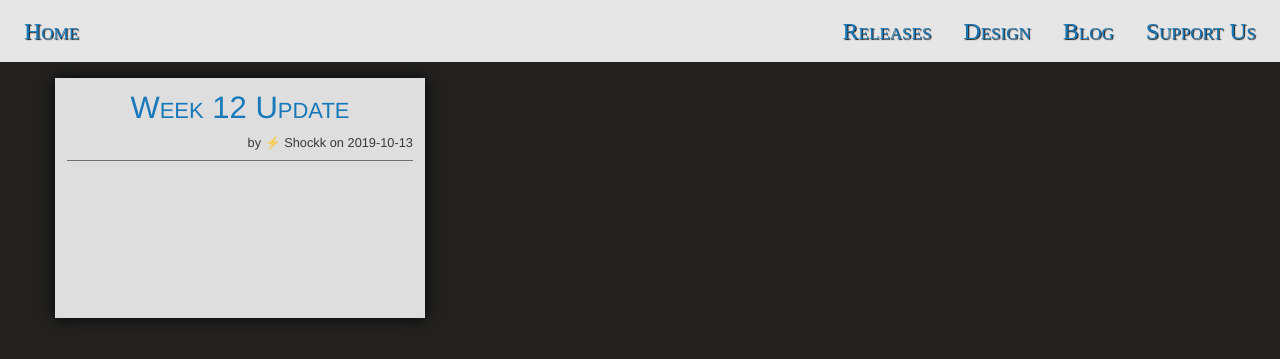
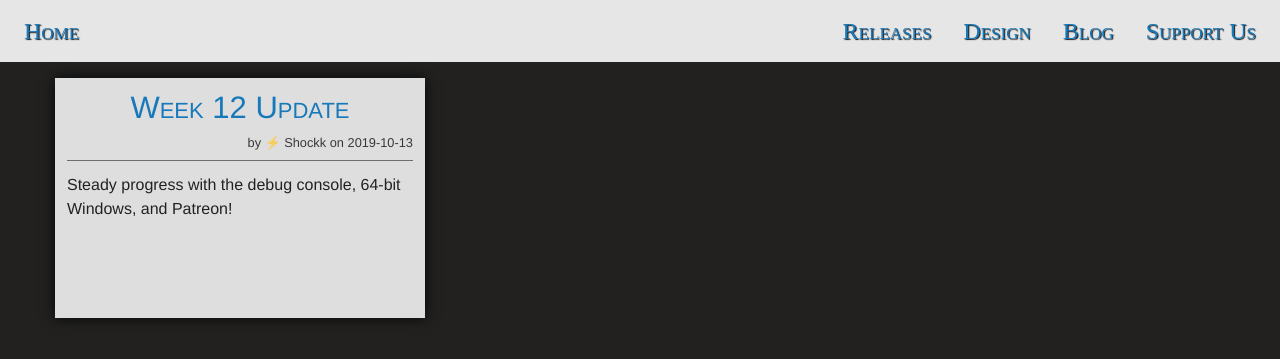
Before and after one commit to ori-sky/polar-space, a Jekyll site: the page built from drafts.md, in a window 1280 px wide. Shown: the top 359 px of the page. Built offline with Jekyll 4.4.1, drawn with Linux system fonts in a browser that asks for light colours; nearby versions of some CDN libraries; some web fonts are replaced; library files that are not in the unit come from our copies.

Commit message:
Update 2019-10-13-01-34-Week-13.md

```diff
--- a/_posts/2019-10-13-01-34-Week-13.md
+++ b/_posts/2019-10-13-01-34-Week-13.md
@@ -2,7 +2,7 @@
 title: Week 12 Update
 category: Draft
 author: ⚡ Shockk
-description:
+description: Steady progress with the debug console, 64-bit Windows, and Patreon!
 ---
 
 It's been what feels like a very long week and we're finally making headway on a few fronts.
```
